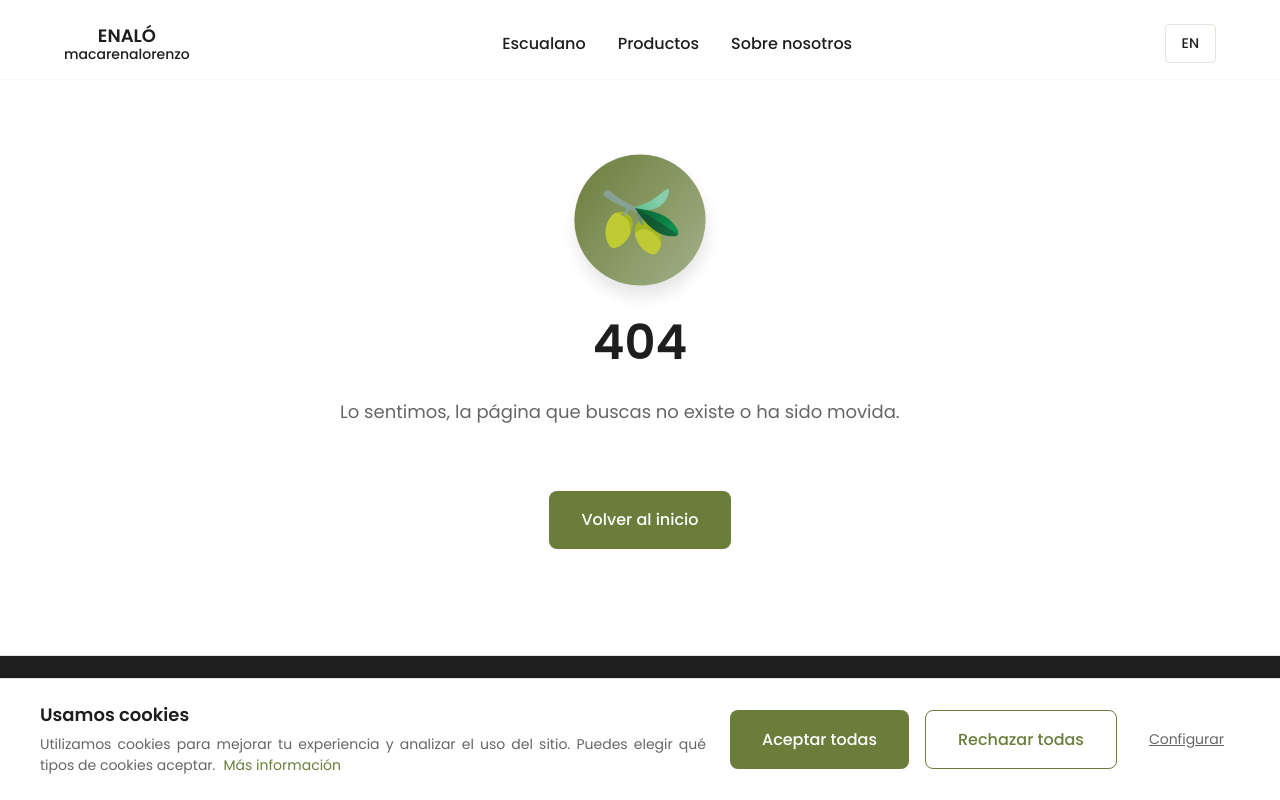
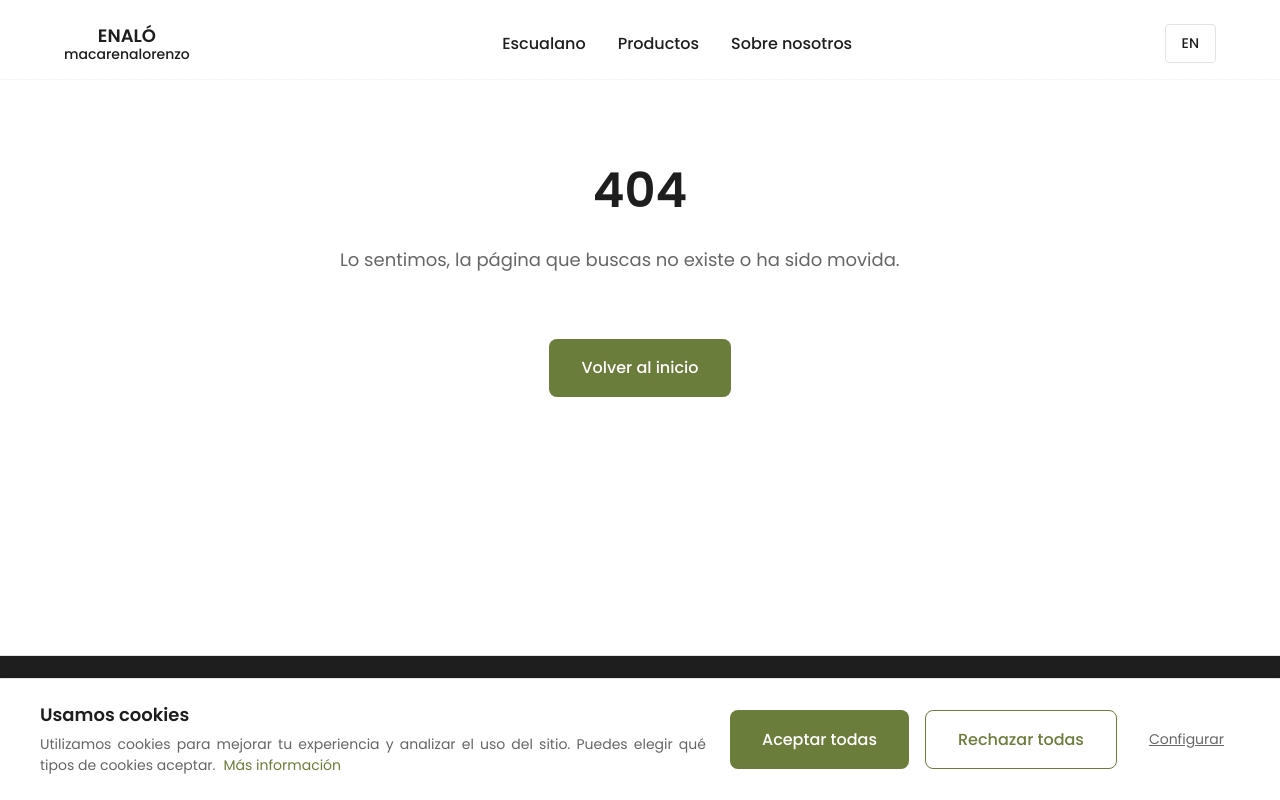
Before and after one commit to feergalope/enalo-web, a React (Vite) app: page /legal/cookies in a window 1280 px wide. Built offline with nearby package versions, Linux system fonts and the light colour scheme.

Commit message:
feat: update not found page

```diff
--- a/src/routes/NotFound.tsx
+++ b/src/routes/NotFound.tsx
@@ -37,20 +37,6 @@ const HomeButton = styled(Link)`
   ${focusRing}
 `;
 
-const OliveIcon = styled(motion.div)`
-  width: 120px;
-  height: 120px;
-  background: linear-gradient(135deg, ${theme.colors.olive} 0%, ${theme.colors.sage} 100%);
-  border-radius: ${theme.radius.full};
-  display: flex;
-  align-items: center;
-  justify-content: center;
-  margin: 0 auto ${theme.space.xl};
-  font-size: 60px;
-  color: ${theme.colors.white};
-  box-shadow: ${theme.shadows.lg};
-`;
-
 export const NotFound: React.FC = () => {
   // const { t } = useTranslations();
 
@@ -72,20 +58,6 @@ export const NotFound: React.FC = () => {
           transition={{ duration: 0.6 }}
         >
           <NotFoundContainer>
-            <OliveIcon
-              animate={{
-                rotate: [0, 10, -10, 0],
-                scale: [1, 1.1, 1]
-              }}
-              transition={{
-                duration: 2,
-                repeat: Infinity,
-                ease: "easeInOut"
-              }}
-            >
-              🫒
-            </OliveIcon>
-
             <h1>404</h1>
             <p>Lo sentimos, la página que buscas no existe o ha sido movida.</p>
 
```
